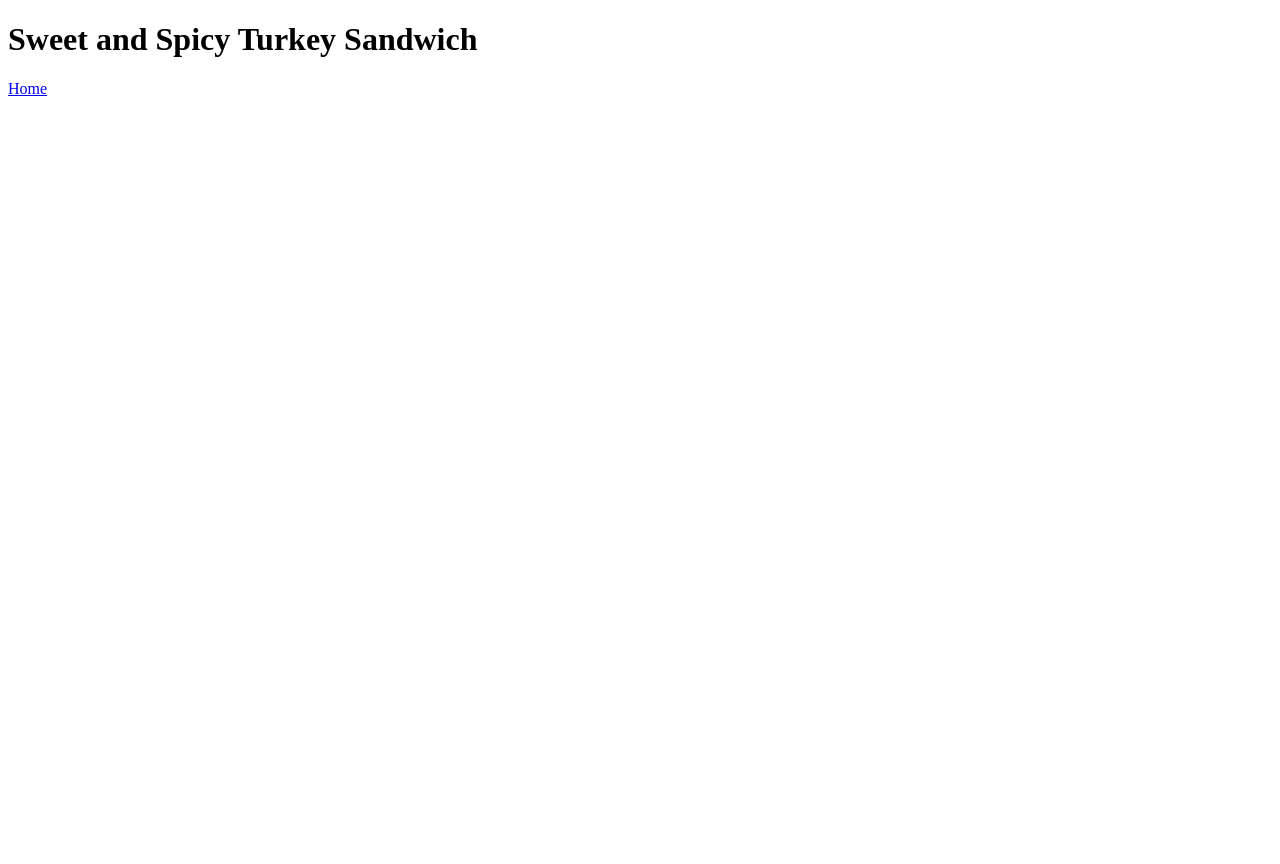
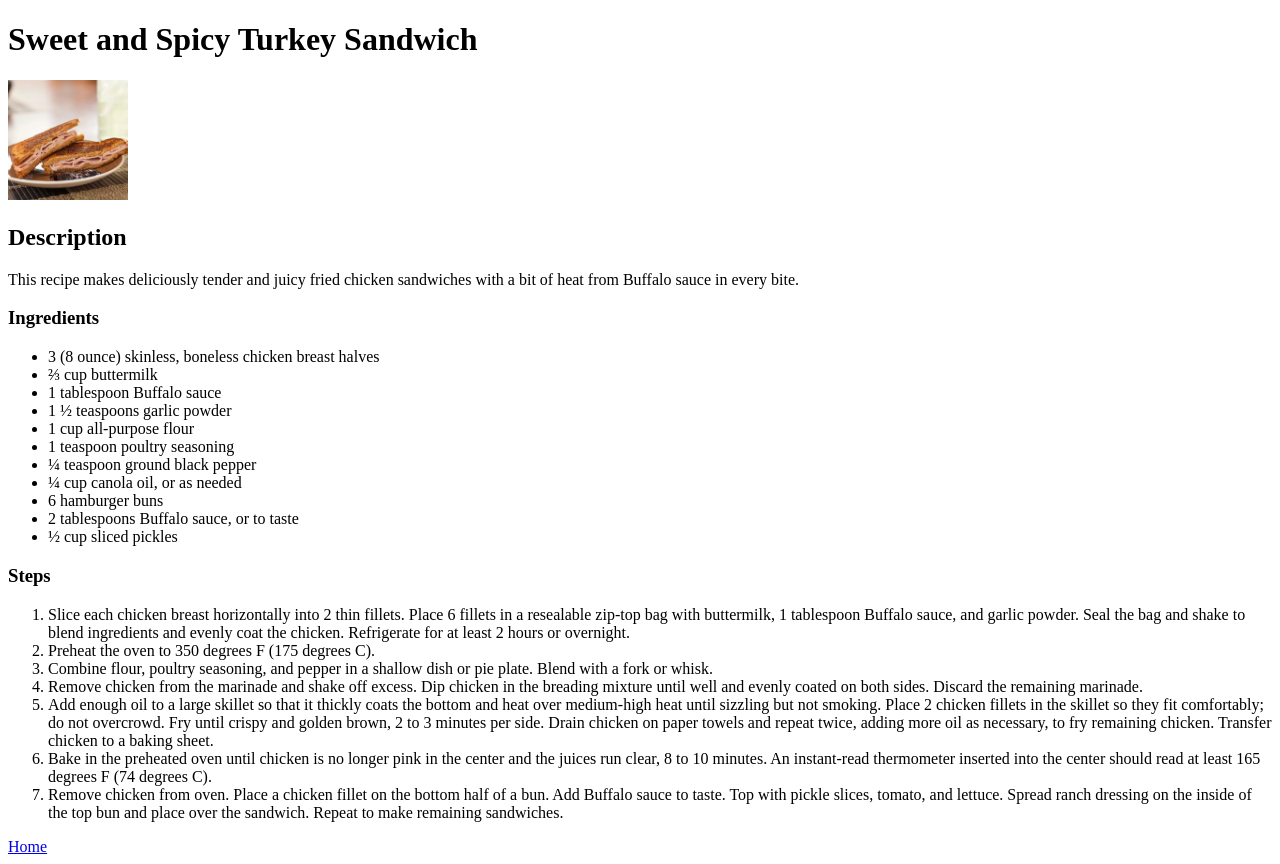
Before and after one commit to onebas/odin-recipes, a plain HTML site: page recipes/turkeysandwich.html in a window 1280 px wide. Before the commit the page ends 800 px from the top, so only its background shows below. Drawn offline with Linux system fonts and the light colour scheme.

Commit message:
Add content and images to recipe pages

```diff
--- a/recipes/turkeysandwich.html
+++ b/recipes/turkeysandwich.html
@@ -6,6 +6,33 @@
     </head>
     <body>
         <h1>Sweet and Spicy Turkey Sandwich</h1>
+        <img src="../images/turkeysandwich.webp" alt="turkeysandwich" height="120" width="120">
+        <h2>Description</h2>
+        <p>This recipe makes deliciously tender and juicy fried chicken sandwiches with a bit of heat from Buffalo sauce in every bite.</p>
+        <h3>Ingredients</h3>
+        <ul>
+            <li>3 (8 ounce) skinless, boneless chicken breast halves</li>
+            <li>⅔ cup buttermilk</li>
+            <li>1 tablespoon Buffalo sauce</li>
+            <li>1 ½ teaspoons garlic powder</li>
+            <li>1 cup all-purpose flour</li>
+            <li>1 teaspoon poultry seasoning</li>
+            <li>¼ teaspoon ground black pepper</li>
+            <li>¼ cup canola oil, or as needed</li>
+            <li>6 hamburger buns</li>
+            <li>2 tablespoons Buffalo sauce, or to taste</li>
+            <li>½ cup sliced pickles</li>
+        </ul>
+        <h3>Steps</h3>
+        <ol>
+            <li>Slice each chicken breast horizontally into 2 thin fillets. Place 6 fillets in a resealable zip-top bag with buttermilk, 1 tablespoon Buffalo sauce, and garlic powder. Seal the bag and shake to blend ingredients and evenly coat the chicken. Refrigerate for at least 2 hours or overnight.</li>
+            <li> Preheat the oven to 350 degrees F (175 degrees C).</li>
+            <li> Combine flour, poultry seasoning, and pepper in a shallow dish or pie plate. Blend with a fork or whisk. </li>
+            <li> Remove chicken from the marinade and shake off excess. Dip chicken in the breading mixture until well and evenly coated on both sides. Discard the remaining marinade. </li>
+            <li> Add enough oil to a large skillet so that it thickly coats the bottom and heat over medium-high heat until sizzling but not smoking. Place 2 chicken fillets in the skillet so they fit comfortably; do not overcrowd. Fry until crispy and golden brown, 2 to 3 minutes per side. Drain chicken on paper towels and repeat twice, adding more oil as necessary, to fry remaining chicken. Transfer chicken to a baking sheet. </li>
+            <li> Bake in the preheated oven until chicken is no longer pink in the center and the juices run clear, 8 to 10 minutes. An instant-read thermometer inserted into the center should read at least 165 degrees F (74 degrees C). </li>
+            <li> Remove chicken from oven. Place a chicken fillet on the bottom half of a bun. Add Buffalo sauce to taste. Top with pickle slices, tomato, and lettuce. Spread ranch dressing on the inside of the top bun and place over the sandwich. Repeat to make remaining sandwiches. </li>
+        </ol>
         <a href="../index.html">Home</a>
     </body>
 </html>
```
Also changed, not shown: index.html (+5 -3 lines), recipes/crispchicksandwich.html (+18 -0 lines), recipes/macronisalad.html (+16 -0 lines), images/amishsalad.webp (added), images/crispybuffalo.jpg (added), images/turkeysandwich.webp (added).
